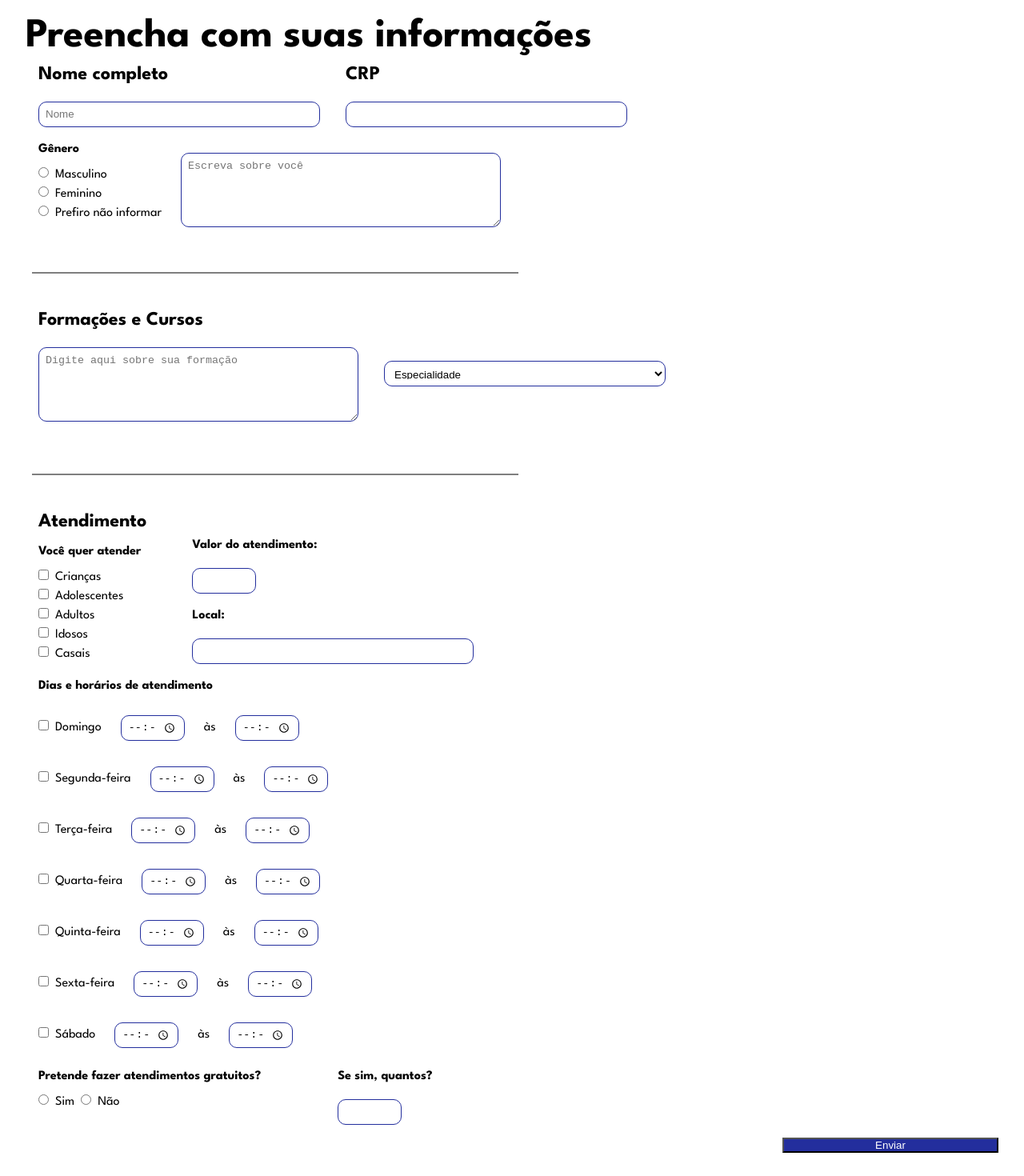
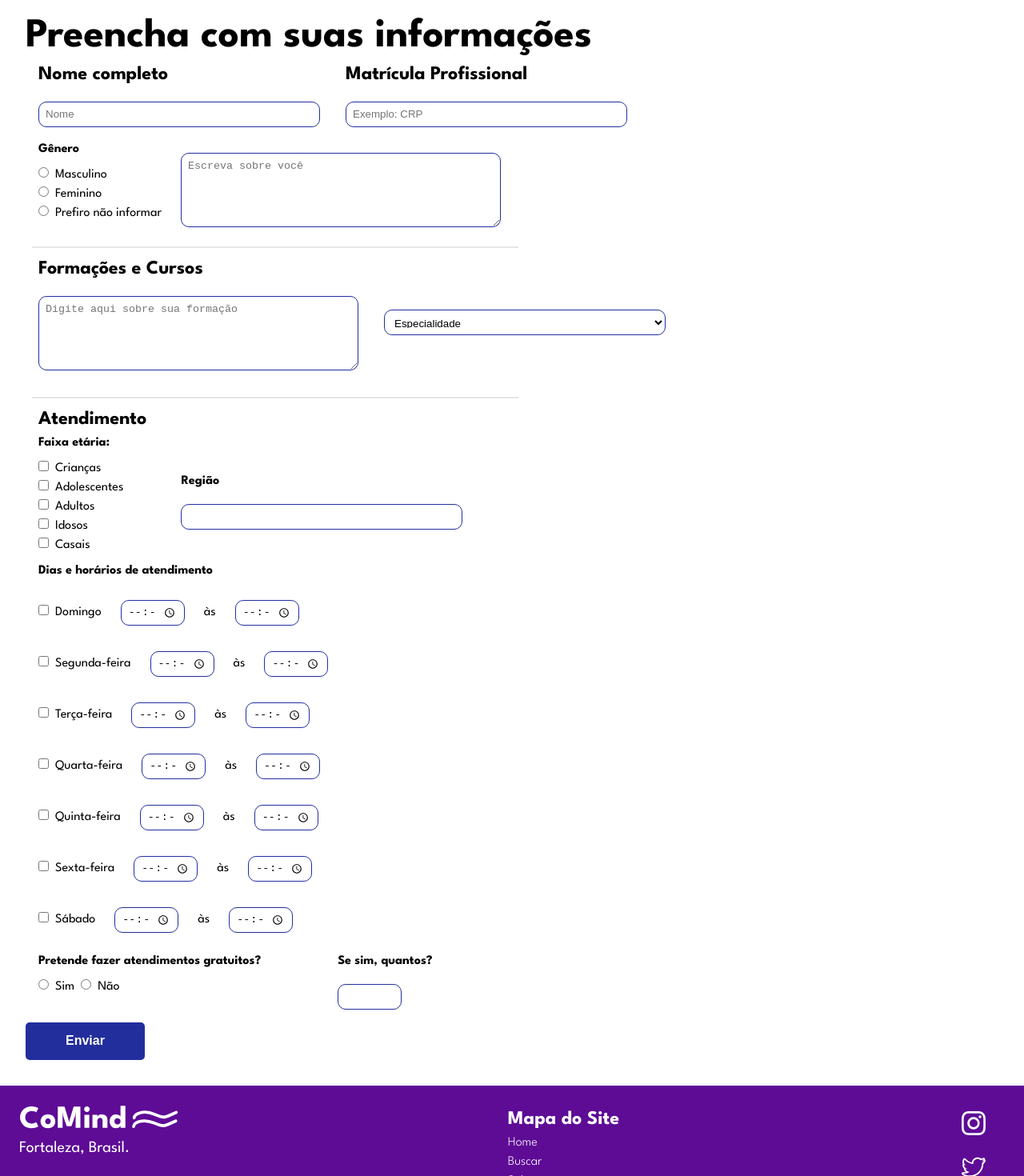
Before and after one commit to ingrydf12/coMind-Front, a React (Vite) app: page /form-medic in a window 1280 px wide. Shown: the part 80-1550 px from the top of the page at 80% size. Built offline with nearby package versions, Linux system fonts and the light colour scheme.

Commit message:
fix(css): buttons (precisa verificar comentários)

```diff
--- a/src/pages/Forms/FormMedic.jsx
+++ b/src/pages/Forms/FormMedic.jsx
@@ -1,12 +1,12 @@
 import React from "react";
 import "../../styles/Forms.css"
+import Button from "../../components/Button/CustomButton";
+
 
 const FormMedic = () => {
-
     return(
         <form className="form-style">
             <h1>Preencha com suas informações</h1>
-            {/* Informações Pessoais */}
             <div>
                 <div className="personal">
                     <div>
@@ -15,8 +15,8 @@ const FormMedic = () => {
                     </div>
 
                     <div>
-                        <label className="main-title" for="crp">CRP</label>
-                        <input className="type-large" type="text" id="crp" name="crp" required />
+                        <label className="main-title" for="crp">Matrícula Profissional</label>
+                        <input className="type-large" type="text" id="crp" name="crp" required placeholder="Exemplo: CRP"/>
                     </div>
                 </div>
 
@@ -41,7 +41,6 @@ const FormMedic = () => {
                 <hr className="form-line" />
             </div>
 
-            {/* Formações e Cursos */}
             <div className="formation-courses">
                 <div>
                     <label className="main-title" for="formation">Formações e Cursos</label>
@@ -55,7 +54,6 @@ const FormMedic = () => {
                         <option value="depression">Depressão</option>
                     </select>
                     <div>
-                    {/* Caixinhas de especialidade vem aqui */}
                     </div>
                 </div>
             </div>
@@ -64,12 +62,11 @@ const FormMedic = () => {
                 <hr className="form-line" />
             </div>
 
-            {/* Informações de Atendimento */}
             <div>
                 <label className="main-title">Atendimento</label>
                 <div className="service">
                     <fieldset className="fieldset-form">
-                        <legend>Você quer atender</legend>
+                        <legend>Faixa etária:</legend>
                         <input type="checkbox" id="child" name="public" required />
                         <label for="child">Crianças</label>
                         <br />
@@ -87,10 +84,10 @@ const FormMedic = () => {
                     </fieldset>
 
                     <div>
-                        <label className="sub-title">Valor do atendimento:</label>
-                        <input className="type-short" type="text" id="price" name="price" required />
+                        {/* Aqui deve ter algo pra substituir o que tinha antes (valor), tipo datas disponíveis, contendo dia e horário*/}
                         <br />
-                        <label className="sub-title">Local:</label>
+                        {/* MARK: Provavelmente deve ser removido, já que é totalmente remoto. */}
+                        <label className="sub-title">Região</label>
                         <input className="type-large" type="text" id="local" name="local" required />
                     </div>
                 </div>
@@ -162,7 +159,7 @@ const FormMedic = () => {
             </div>
 
             <div className="button-side">
-                <button className="form-button">Enviar</button>
+            <Button type="submit" className="classBtn-prim" buttonText="Enviar" isOutlined={false}/>
             </div>
         </form>
     );
--- a/src/pages/Forms/FormPacient.jsx
+++ b/src/pages/Forms/FormPacient.jsx
@@ -1,6 +1,6 @@
 import React from "react";
 import "../../styles/Forms.css"
-
+import Button from "../../components/Button/CustomButton";
 
 const FormPacient = () => {
     return(
@@ -88,8 +88,9 @@ const FormPacient = () => {
 
             </div>
 
+        {/* MARK: - Precisa verificar o submit do formulario de registro */}
             <div className="button-side">
-                <button className="form-button">Enviar</button>
+                <Button type="submit" className="classBtn-prim" buttonText="Enviar" isOutlined={false}/>
             </div>
         </form>
     );
--- a/src/styles/Footer.css
+++ /dev/null
@@ -1,70 +0,0 @@
-footer {
-    background-color: #5E0B96;
-    padding: 1.5rem;
-}
-
-.main-footer {
-    display: flex;
-    flex-direction: row;
-    justify-content: space-between;
-}
-
-footer img {
-    height: 4rem;
-    width: auto;
-}
-
-hr {
-    width: 100%;
-    justify-self: center;
-    margin: 0.5rem;
-}
-
-.sub-footer {
-    text-align: center;
-    padding: 1rem;
-}
-
-/* Logo */
-
-.svg-footer {
-    height: 4rem;
-    width: auto;
-}
-
-/* Mapa do Site */
-
-.site-map ul {
-    list-style-type: none;
-    text-align: left;
-}
-
-.site-map a {
-    color: #ffff;
-    font-size: 1rem;
-    font-weight: 300;
-    width: 100%;
-    height: 100%;
-}
-
-.site-map a:hover {
-    color: #53E0D0;
-}
-
-/* Redes Sociais */
-
-.social-media {
-    padding: 0 1rem;
-    display: flex;
-    flex-direction: column;
-}
-
-.social-media a {
-    text-align: center;
-    padding: 0.5rem;
-}
-
-.social-media a:hover{
-    transition: transform 0.2s ease;
-    transform: scale(1.1);
-}
--- a/src/styles/Forms.css
+++ b/src/styles/Forms.css
@@ -7,11 +7,10 @@
 .line-side {
     display: flex;
     text-align: left;
-    margin-block: 2rem;
 }
 
 .form-line {
-    border: 1px solid rgba(0, 0, 0, 0.5);
+    border: 1px solid rgba(0, 0, 0, 0.1);
     max-width: 50%;
 }
 
@@ -66,7 +65,7 @@
 .type-short {
     width: 5rem;
     height: 2rem;
-    margin: 1rem;
+    margin:1rem;
 }
 
 .textarea-form {
@@ -77,8 +76,7 @@
 .type-large:focus,
 .type-short:focus,
 .textarea-form:focus {
-    background-color: #232E9D;
-    color: #FFF;
+    color: var(--primary-text);
     outline: none;
 }
 
@@ -110,13 +108,6 @@
 
 }
 
-.form-button {
-    width: 16.875rem;
-    background-color: #232E9D;
-    color: #FFF;
-}
-
 .button-side {
     display: flex;
-    justify-content: end;
 }
```
